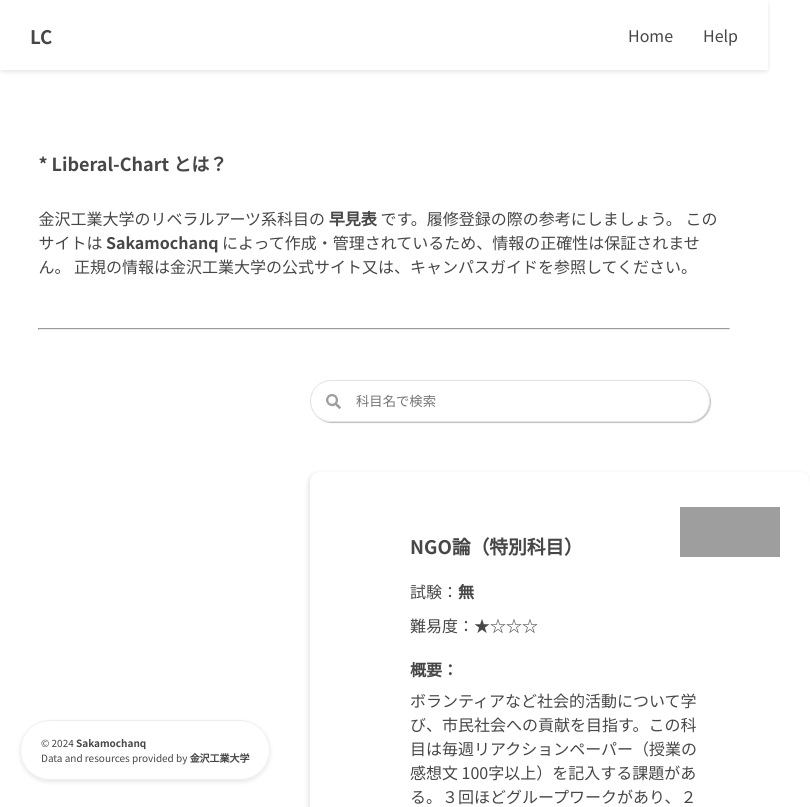
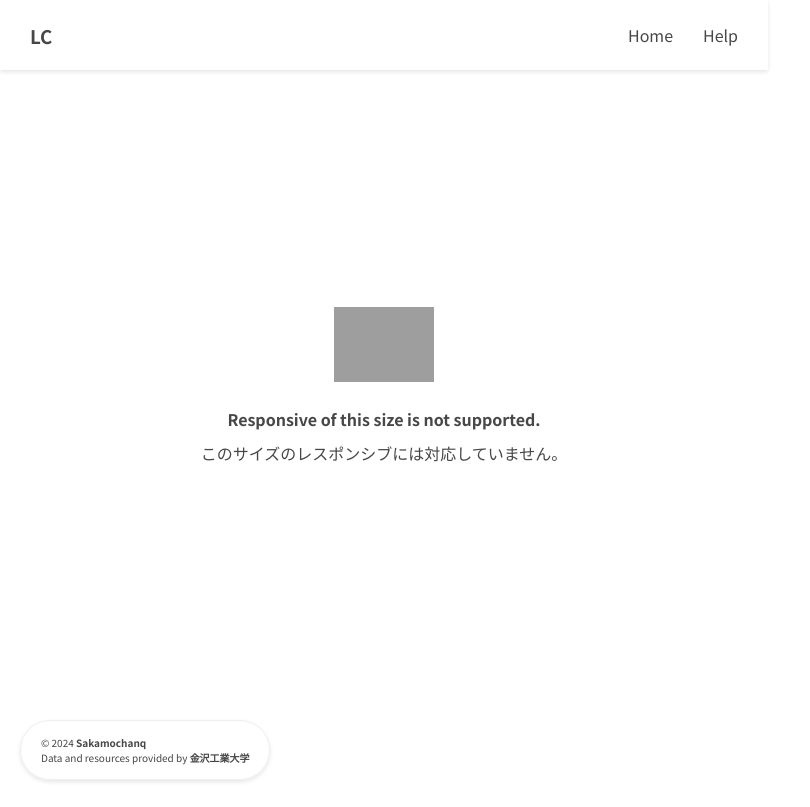
Before and after one commit to Sakamochanq/Liberal-Chart, a React (Create React App) app: page / in a window 768 px wide. Shown: the top 807 px of the page, 810 px wide, since content can reach past the window. Built offline with nearby package versions, Linux system fonts and the light colour scheme; grey boxes are pictures that could not be loaded.

Commit message:
feat: 半画面レスポンシブの対応

```diff
--- a/src/App.css
+++ b/src/App.css
@@ -10,6 +10,24 @@ body {
   font-family: "Noto Sans JP", sans-serif;
   color: #474747;
   user-select: none;
+}
+
+/* Attention */
+
+.attention-container {
+  display: none;
+}
+@media screen and (min-width: 701px) and (max-width: 1040px)  {
+  .explain-container, .list-container {
+    display: none;
+  }
+  .attention-container {
+    margin: 0% 0px 20% 0px;
+    display: block;
+  }
+  .attention-contents {
+    text-align: center;
+  }
 }
 
 /* Header */
--- a/src/App.js
+++ b/src/App.js
@@ -1,3 +1,4 @@
+import Attention from "./components/Attention";
 import Header from "./components/Header";
 import Explain from "./components/Explain";
 import Lists from "./components/Lists"
@@ -10,6 +11,7 @@ function App() {
       <Header/>
       <Explain/>
       <Lists/>
+      <Attention/>
       <div style={{margin: "150px 0px 20px 0px"}}></div>
       <Footer/>
     </div>
--- /dev/null
+++ b/src/components/Attention.js
@@ -0,0 +1,16 @@
+import React from 'react'
+
+const Attention = () => {
+  return (
+    <div className="attention-container">
+        <div className="attention-contents">
+            <img style={{margin:"40% 0px 20px 0px", pointerEvents:"none"}} width={"100px"} className="cry-logo" src="https://em-content.zobj.net/source/microsoft/310/smiling-face-with-tear_1f972.png"/>
+            <br />
+            <b>Responsive of this size is not supported.</b>
+            <p style={{marginTop:"10px"}}>このサイズのレスポンシブには対応していません。</p>
+        </div>
+    </div>
+  )
+}
+
+export default Attention
```
